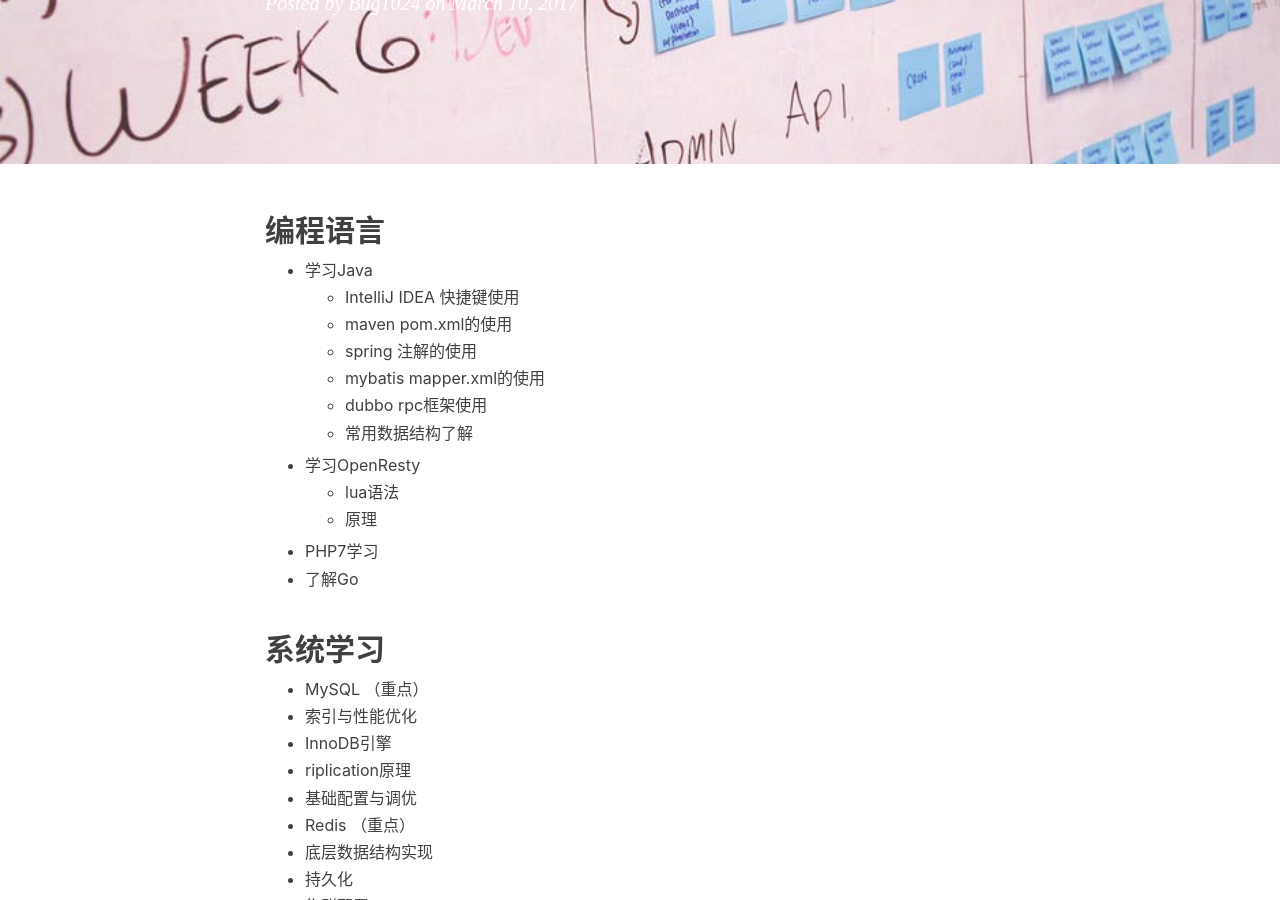
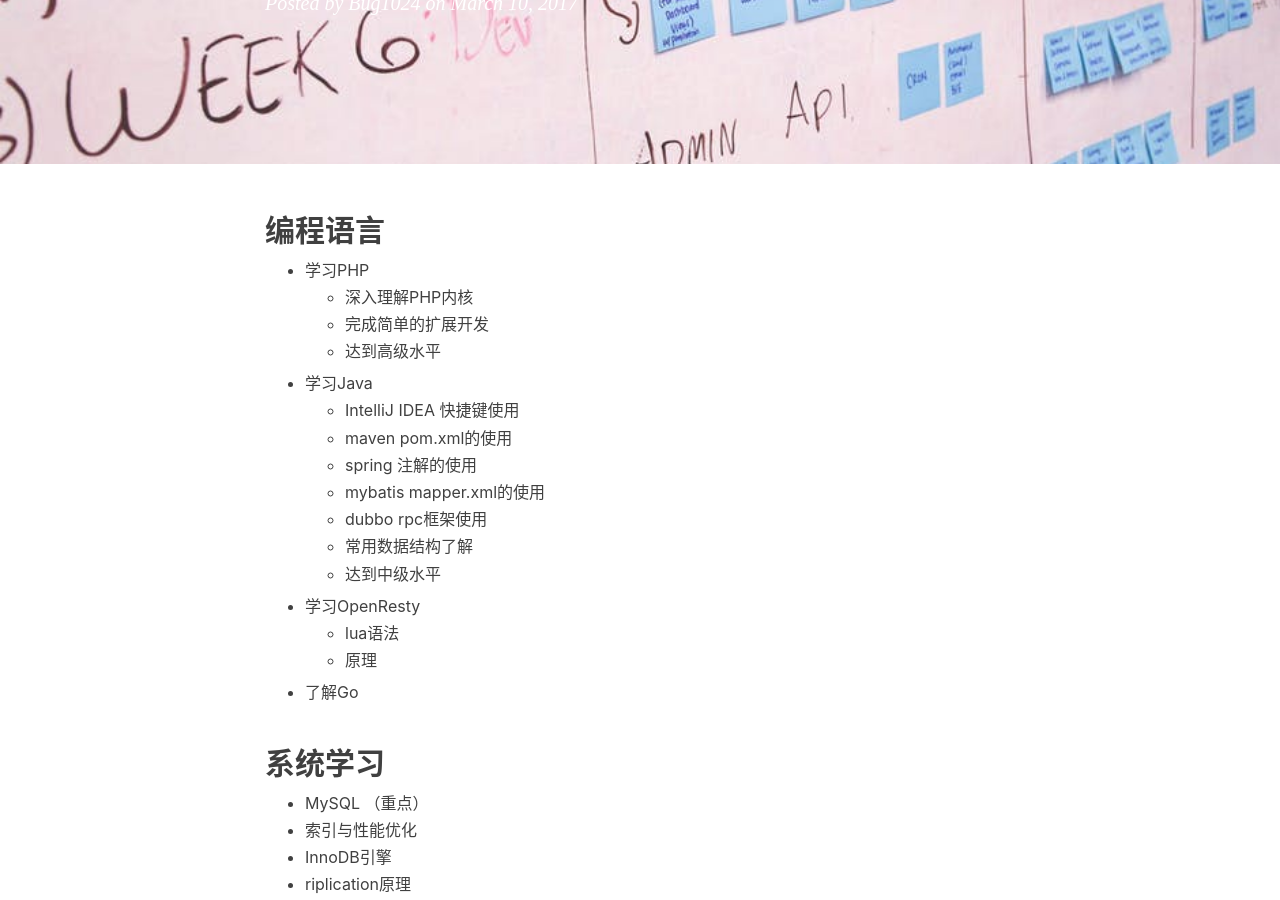
Before and after one commit to bug1024/jeet-blog, a Jekyll site: the page built from _posts/2017-03-08-2017plan.md, in a window 1280 px wide and 900 px high, scrolled down 359 px. Built offline with Jekyll 4.4.1, drawn with Linux system fonts in a browser that asks for light colours; nearby versions of some CDN libraries; comment, search, counter and statistics services are not loaded.

Commit message:
update my plan

```diff
--- a/_posts/2017-03-08-2017plan.md
+++ b/_posts/2017-03-08-2017plan.md
@@ -10,6 +10,10 @@ tags:
 ---
 
 ## 编程语言
+ - 学习PHP
+    * 深入理解PHP内核
+    * 完成简单的扩展开发
+    * 达到高级水平
  - 学习Java
     * IntelliJ IDEA 快捷键使用
     * maven pom.xml的使用
@@ -17,10 +21,10 @@ tags:
     * mybatis mapper.xml的使用
     * dubbo rpc框架使用
     * 常用数据结构了解
+    * 达到中级水平
  - 学习OpenResty
     * lua语法
     * 原理
- - PHP7学习
  - 了解Go
 
 ## 系统学习
```
